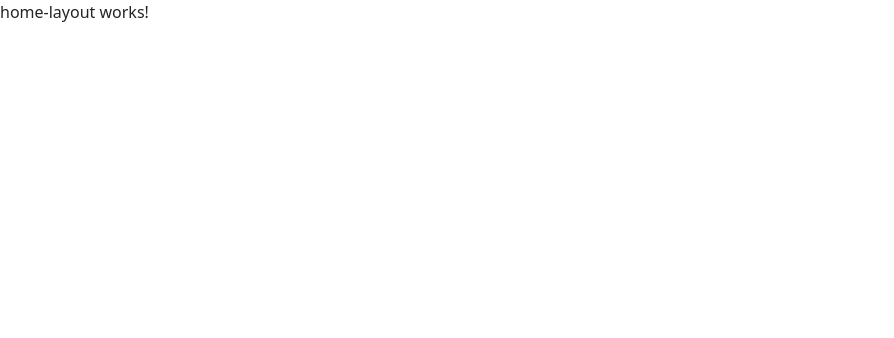
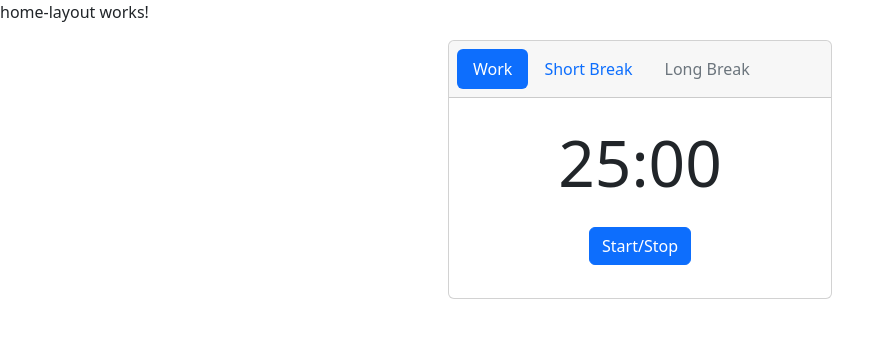
Before and after one commit to lah0052/GenzaiTimer, an Angular app in the folder GenzaiTimer/: page /home in a window 1280 px wide. Shown: the top 338 px of the page, without its empty margins (0-894 px from the left). Built offline with nearby package versions, Linux system fonts and the light colour scheme.

Commit message:
Timer Card

```diff
--- a/GenzaiTimer/src/app/app.module.ts
+++ b/GenzaiTimer/src/app/app.module.ts
@@ -7,6 +7,7 @@ import { HomeLayoutComponent } from './home-layout/home-layout.component';
 import { SettingsLayoutComponent } from './settings-layout/settings-layout.component';
 import { JournalLayoutComponent } from './journal-layout/journal-layout.component';
 import { PlannerLayoutComponent } from './planner-layout/planner-layout.component';
+import { TempTimerComponent } from './home-components/temp-timer/temp-timer.component';
 
 @NgModule({
   declarations: [
@@ -14,7 +15,8 @@ import { PlannerLayoutComponent } from './planner-layout/planner-layout.componen
     HomeLayoutComponent,
     SettingsLayoutComponent,
     JournalLayoutComponent,
-    PlannerLayoutComponent
+    PlannerLayoutComponent,
+    TempTimerComponent
   ],
   imports: [
     BrowserModule,
--- /dev/null
+++ b/GenzaiTimer/src/app/home-components/temp-timer/temp-timer.component.css
@@ -0,0 +1,15 @@
+.width{
+    width: 30%;
+}
+
+h5{
+    font-size:400%;
+}
+
+.startBtn{
+    margin:5%;
+}
+
+.timeLbl{
+    margin-top:3%;
+}
--- /dev/null
+++ b/GenzaiTimer/src/app/home-components/temp-timer/temp-timer.component.html
@@ -0,0 +1,20 @@
+
+<div class="card text-center mx-auto width">
+    <div class="card-header text-center">
+      <ul class="nav nav-pills card-header-pills">
+        <li class="nav-item">
+          <a class="nav-link active" href="#">Work</a>
+        </li>
+        <li class="nav-item">
+          <a class="nav-link" href="#">Short Break</a>
+        </li>
+        <li class="nav-item">
+          <a class="nav-link disabled" href="#">Long Break</a>
+        </li>
+      </ul>
+    </div>
+    <div class="card-body">
+      <h5 class="card-title timeLbl">25:00</h5>
+      <a href="#" class="btn btn-primary startBtn">Start/Stop</a>
+    </div>
+ </div>
--- /dev/null
+++ b/GenzaiTimer/src/app/home-components/temp-timer/temp-timer.component.ts
@@ -0,0 +1,15 @@
+import { Component, OnInit } from '@angular/core';
+
+@Component({
+  selector: 'app-temp-timer',
+  templateUrl: './temp-timer.component.html',
+  styleUrls: ['./temp-timer.component.css']
+})
+export class TempTimerComponent implements OnInit {
+
+  constructor() { }
+
+  ngOnInit(): void {
+  }
+
+}
--- a/GenzaiTimer/src/app/home-layout/home-layout.component.html
+++ b/GenzaiTimer/src/app/home-layout/home-layout.component.html
@@ -1 +1,3 @@
 <p>home-layout works!</p>
+
+<app-temp-timer>Loading...</app-temp-timer>
```
Also changed, not shown: 1 other file (tests, documents, lock files or other folders).
